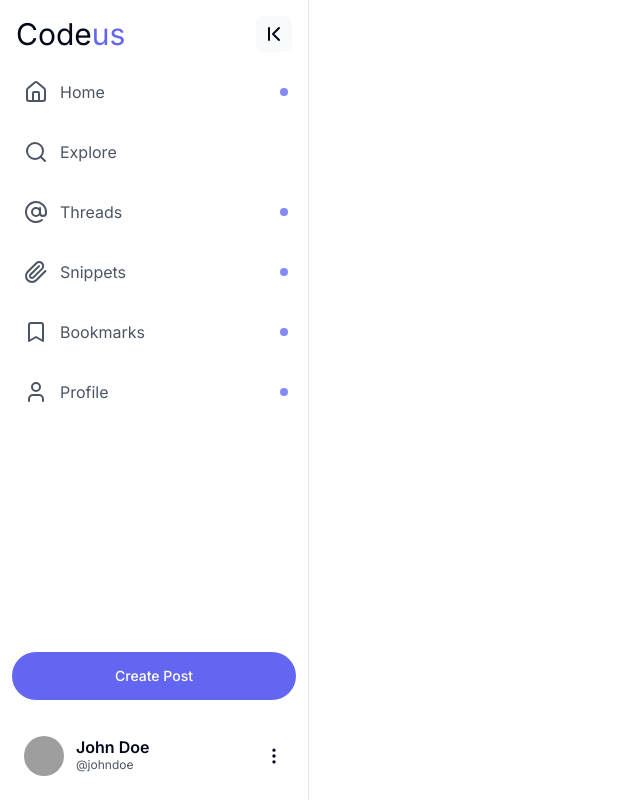
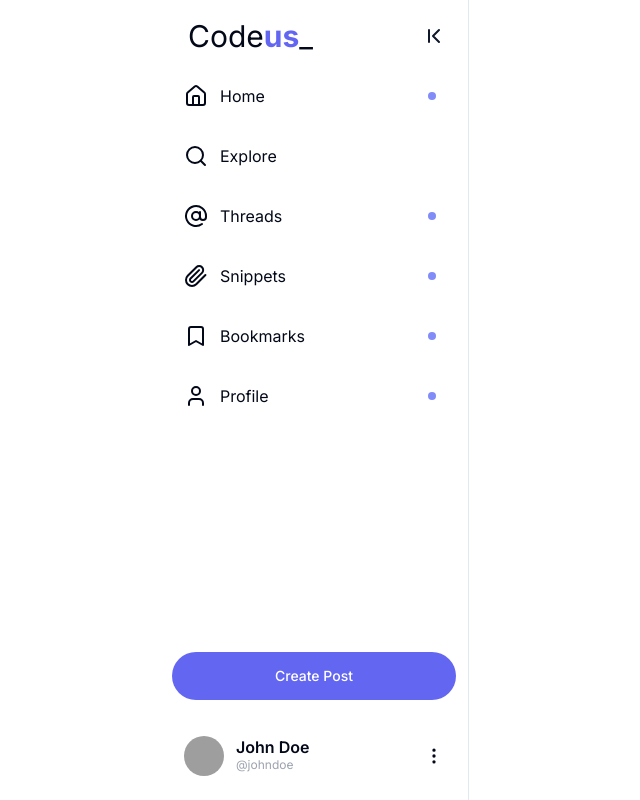
Before and after one commit to OrbitalJin/Codeus, a Next.js app in the folder client/codeus/: page / in a window 1280 px wide. Shown: the whole page, without its empty margins (0-640 px from the left). Built offline with nearby package versions, Linux system fonts and the light colour scheme; grey boxes are pictures that could not be loaded.

Commit message:
Client Sidebar User DropDownMenu

```diff
--- a/client/codeus/src/app/layout.tsx
+++ b/client/codeus/src/app/layout.tsx
@@ -6,8 +6,8 @@ import { ThemeProvider } from "@/providers/ThemeProvider";
 const inter = Inter({ subsets: ["latin"] });
 
 export const metadata: Metadata = {
-    title: "Create Next App",
-    description: "Generated by create next app",
+    title: "Codeus",
+    description: "A community-driven code sharing platform",
 };
 
 export default function RootLayout({
--- a/client/codeus/src/components/Sidebar.tsx
+++ b/client/codeus/src/components/Sidebar.tsx
@@ -1,8 +1,25 @@
 "use client";
-import { ChevronFirst, MoreVertical, ChevronLast } from "lucide-react";
+import {
+    ChevronFirst,
+    MoreVertical,
+    ChevronLast,
+    Sun,
+    Moon,
+    LogOutIcon,
+    LogIn,
+    LogOut,
+    UserIcon,
+} from "lucide-react";
 import Image from "next/image";
 import { createContext, useContext, useState } from "react";
 import { Button } from "@/components/ui/button";
+import {
+    DropdownMenu,
+    DropdownMenuTrigger,
+} from "@radix-ui/react-dropdown-menu";
+import { DropdownMenuContent, DropdownMenuItem } from "./ui/dropdown-menu";
+import { useTheme } from "next-themes";
+import Link from "next/link";
 
 interface UserFooterProps {
     image: string;
@@ -20,24 +37,29 @@ const SidebarContext = createContext(true);
 export default function SideBar({ children, userFooter }: SideBarProps) {
     const [expanded, setExpanded] = useState<boolean>(true);
     return (
-        <aside className="h-screen">
+        <aside className="h-screen pl-40">
             <nav className="h-full flex flex-col border-r">
                 <div className="p-4 pb-2 flex justify-between items-center">
-                    <span
-                        className={`text-3xl overflow-hidden transition-all ${
-                            expanded ? "w-32" : "w-0"
+                    <Link
+                        href="/"
+                        className={`px-3 text-3xl overflow-hidden transition-all ${
+                            expanded ? "w-50" : "px-0 w-0"
                         }`}
                     >
-                        Code<a className="text-indigo-500">us</a>
-                    </span>
-                    <button
+                        <p>
+                            <a>Code</a>
+                            <a className="font-bold text-indigo-500">us</a>
+                            <a>{"_"}</a>
+                        </p>
+                    </Link>
+                    <Button
                         onClick={() => {
                             setExpanded(prev => !prev);
                         }}
-                        className="p-1.5 rounded-lg bg-gray-50 hover:bg-gray-100"
+                        className="p-1.5 rounded-lg bg-transparent hover:bg-transparent text-primary"
                     >
                         {expanded ? <ChevronFirst /> : <ChevronLast />}
-                    </button>
+                    </Button>
                 </div>
                 <SidebarContext.Provider value={expanded}>
                     <ul className="flex-1 px-3">{children}</ul>
@@ -73,12 +95,8 @@ export function SideBarItem(props: SideBarItemProps) {
             }}
             className={`
             relative flex items-center py-4 px-3 my-1
-            font-large rounded-md cursor-pointer
-            transition-colors ${
-                active
-                    ? "bg-gradient-to-tr from-indigo-200 to-indigo-100 text-indigo-800"
-                    : "hover:bg-indigo-50 text-gray-600"
-            }
+            font-large rounded-full cursor-pointer
+            bg-transparent hover:bg-primary-foreground transition-all
         `}
         >
             {props.icon}
@@ -91,8 +109,8 @@ export function SideBarItem(props: SideBarItemProps) {
             </span>
             {props.alert && (
                 <div
-                    className={`absolute right-2 w-2 h-2 rounded bg-indigo-400 ${
-                        expanded ? "" : "top-2"
+                    className={`absolute right-5 w-2 h-2 rounded bg-indigo-400 ${
+                        expanded ? "" : "top-3"
                     }`}
                 ></div>
             )}
@@ -102,8 +120,12 @@ export function SideBarItem(props: SideBarItemProps) {
 
 function UserFooter({ image, displayName, handle }: UserFooterProps) {
     const expanded = useContext(SidebarContext);
+    const { theme, setTheme } = useTheme();
+
     return (
-        <div className="flex items-center p-3 m-3 hover:bg-gray-200 transition-all cursor-pointer rounded-full">
+        <DropdownMenu>
+            <DropdownMenuTrigger asChild>
+                <div className="flex items-center p-3 m-3 hover:bg-muted transition-all cursor-pointer rounded-full">
                     <Image
                         src={image}
                         alt=""
@@ -120,14 +142,17 @@ function UserFooter({ image, displayName, handle }: UserFooterProps) {
                     }
                 `}
                         style={{
-                    transition: "opacity 0.3s, width 0.3s, margin-left 0.3s",
+                            transition:
+                                "opacity 0.3s, width 0.3s, margin-left 0.3s",
                         }}
                     >
                         {expanded && (
                             <>
                                 <div className="leading-4">
-                            <h4 className="font-semibold">{displayName}</h4>
-                            <span className="text-xs text-gray-600">
+                                    <h4 className="font-semibold">
+                                        {displayName}
+                                    </h4>
+                                    <span className="text-xs text-gray-400">
                                         {handle}
                                     </span>
                                 </div>
@@ -136,5 +161,29 @@ function UserFooter({ image, displayName, handle }: UserFooterProps) {
                         )}
                     </div>
                 </div>
+            </DropdownMenuTrigger>
+            <DropdownMenuContent align="end">
+                <DropdownMenuItem>
+                    <LogOut size={20} className="mr-2 text-destructive" />
+                    <a className="text-destructive">Logout</a>
+                </DropdownMenuItem>
+                <DropdownMenuItem>
+                    <UserIcon size={20} className="mr-2" />
+                    Profile
+                </DropdownMenuItem>
+                <DropdownMenuItem
+                    onClick={() => {
+                        setTheme(theme === "dark" ? "light" : "dark");
+                    }}
+                >
+                    {theme === "dark" ? (
+                        <Sun size={20} className="mr-2" />
+                    ) : (
+                        <Moon size={20} className="mr-2" />
+                    )}
+                    <a>Toggle Theme</a>
+                </DropdownMenuItem>
+            </DropdownMenuContent>
+        </DropdownMenu>
     );
 }
```
Also changed, not shown: client/codeus/src/providers/ThemeProvider.tsx (+6 -5 lines), 1 other file (tests, documents, lock files or other folders). Lines whose indentation alone changed are shown as unchanged.
